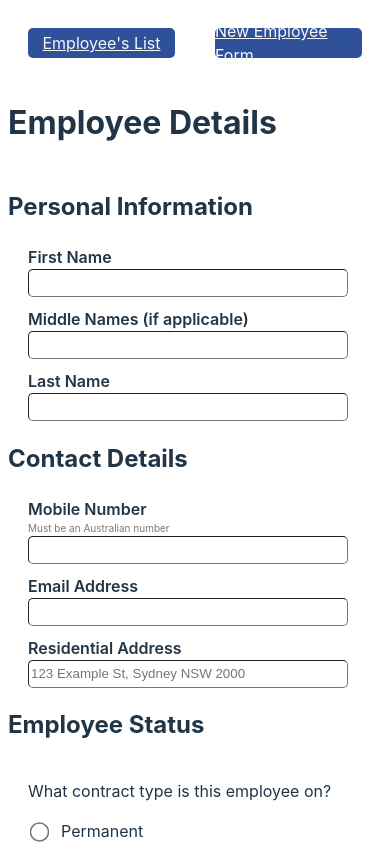
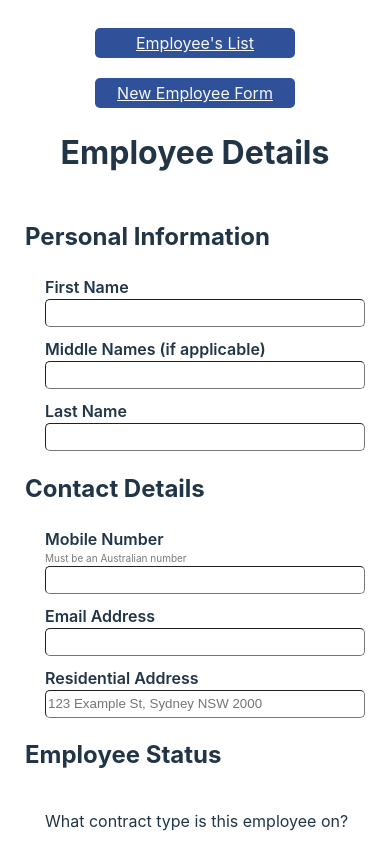
Before and after one commit to remihoeppe/employeeApi, a React (Vite) app in the folder frontend/: page /employees/newEmployee in a window 390 px wide. Shown: the top 844 px of the page. Built offline with nearby package versions, Linux system fonts and the light colour scheme.

Commit message:
FEATURE: Add media queries - responsive on mobile. Tested for tablet size too.

```diff
--- a/frontend/src/App.module.scss
+++ b/frontend/src/App.module.scss
@@ -4,7 +4,10 @@
     color: $primaryText;
     display: flex;
     justify-content: center;
-    // align-items: center;
 
     flex-direction: column;
+
+    @media only screen and (min-width: $mobile) and (max-width: $tablet) {
+        align-items: center;
+    }
 }
--- a/frontend/src/components/EmployeeCard/EmployeeCard.module.scss
+++ b/frontend/src/components/EmployeeCard/EmployeeCard.module.scss
@@ -25,4 +25,8 @@
             }
         }
     }
+
+    @media only screen and (min-width: $mobile) and (max-width: $tablet) {
+        width: 100%;
+    }
 }
--- a/frontend/src/components/EmployeesList/EmployeesList.module.scss
+++ b/frontend/src/components/EmployeesList/EmployeesList.module.scss
@@ -16,10 +16,15 @@
             display: flex;
             justify-content: center;
             align-items: center;
+            @media only screen and (min-width: $mobile) and (max-width: $tablet) {
+                width: 40%;
+                height: 40px;
+            }
+        }
+
+        @media only screen and (min-width: $mobile) and (max-width: $tablet) {
+            flex-direction: column;
+            align-items: center;
         }
     }
-
-    &__AddBtn {
-        width: 30%;
-    }
 }
--- a/frontend/src/components/NavBar/NavBar.module.scss
+++ b/frontend/src/components/NavBar/NavBar.module.scss
@@ -15,4 +15,12 @@
         justify-content: center;
         align-items: center;
     }
+
+    @media only screen and (min-width: $mobile) and (max-width: $tablet) {
+        flex-direction: column;
+
+        &__Link {
+            margin-bottom: 0px;
+        }
+    }
 }
--- a/frontend/src/styling/theme.module.scss
+++ b/frontend/src/styling/theme.module.scss
@@ -12,5 +12,7 @@ $primaryBtnText: #f7f7f7;
 $secondaryBtn: #f7f7f7;
 $secondaryBtnBorder: #787878;
 
-// Sizing
-$mobile: "768px";
+// Sizing breakpoints
+$tablet: 768px;
+$mobile: 375px;
+$laptop: 1200px;
```
Also changed, not shown: 2 other files (tests, documents, lock files or other folders).
